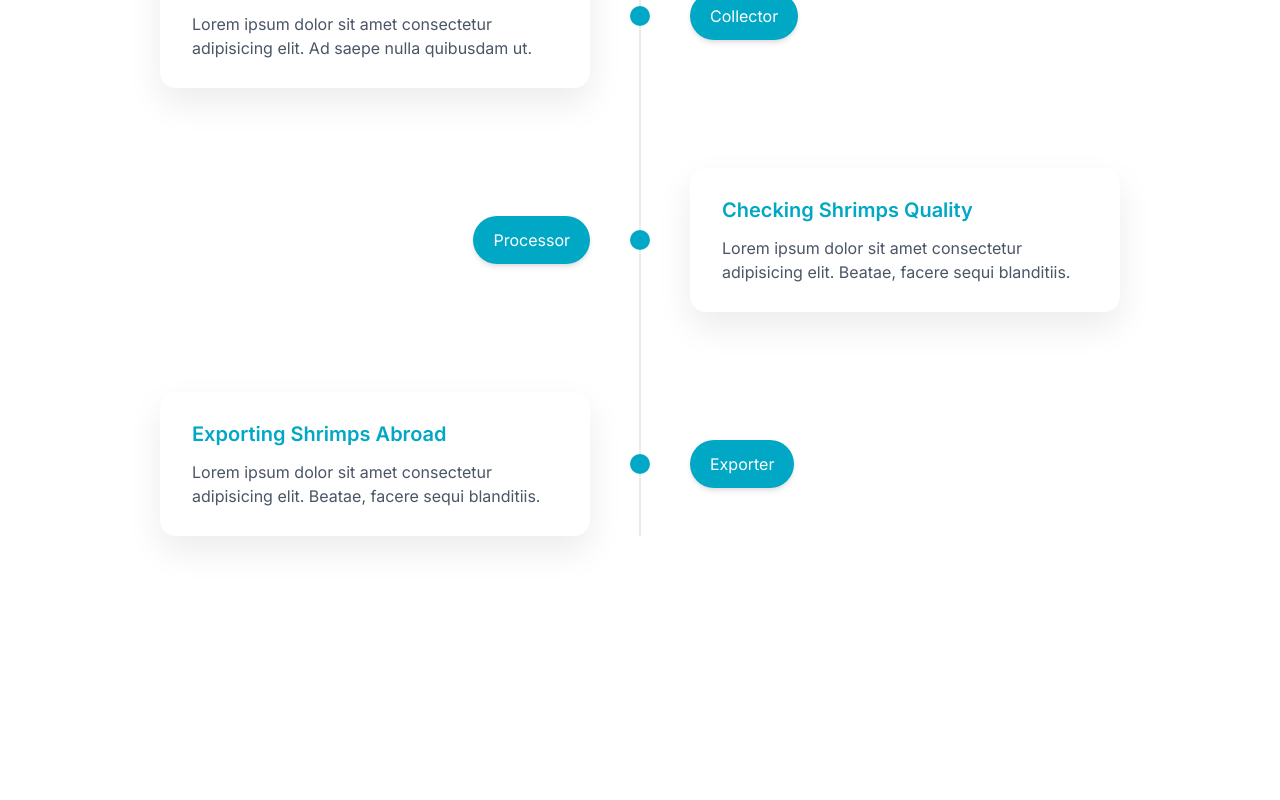
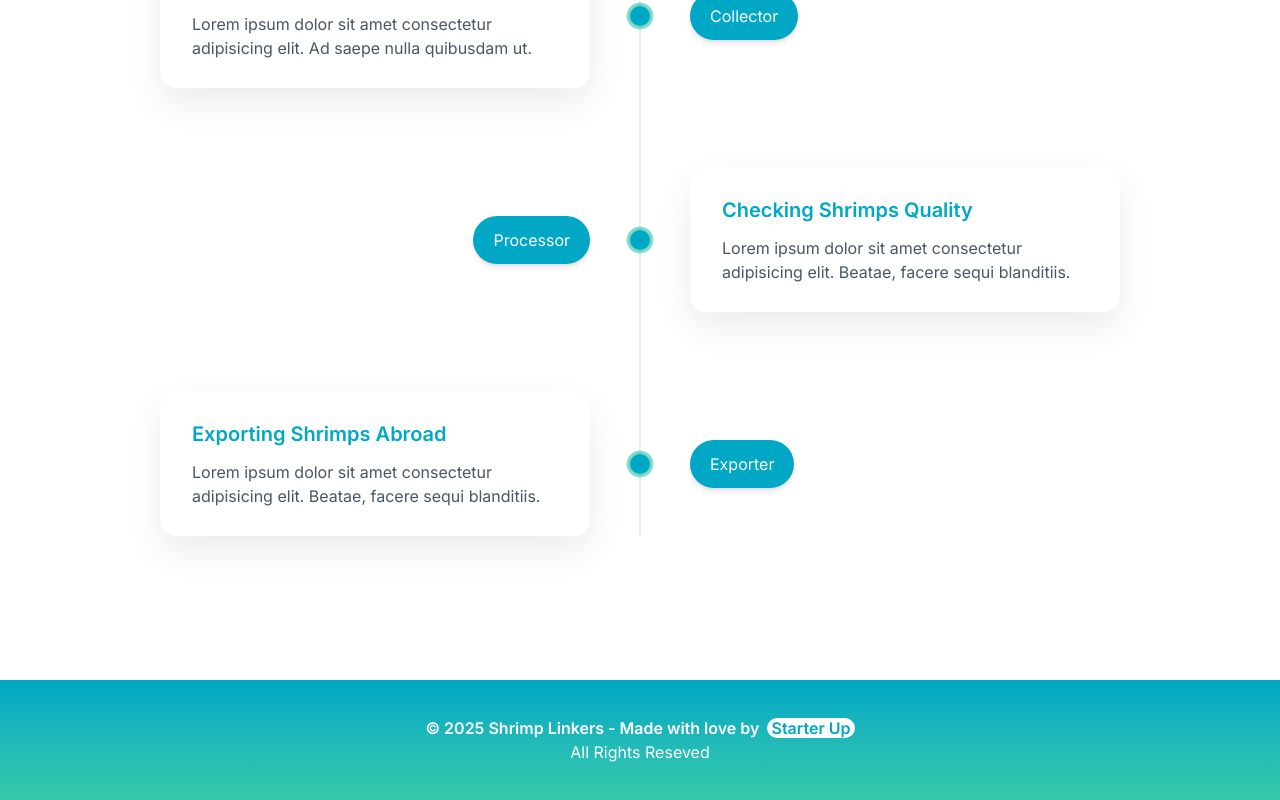
Before and after one commit to Leficullen/starterup-fe, a Next.js app: page / in a window 1280 px wide. Shown: the part 2086-2886 px from the top of the page. Before the commit the page ends 2686 px from the top, so only its background shows below. Built offline with nearby package versions, Linux system fonts and the light colour scheme.

Commit message:
add footer

```diff
--- a/app/ClientLayout.tsx
+++ b/app/ClientLayout.tsx
@@ -2,6 +2,7 @@
 
 import { usePathname } from "next/navigation";
 import Navbar from "@/components/Navbar";
+import Footer from "@/components/Footer";
 
 export default function ClientLayout({
   children,
@@ -19,6 +20,7 @@ export default function ClientLayout({
     <>
       {showNavbar && <Navbar />}
       {children}
+      <Footer/>
     </>
   );
 }
--- a/app/farmer/create-batch/page.tsx
+++ b/app/farmer/create-batch/page.tsx
@@ -6,7 +6,7 @@ import { Card, CardHeader, CardTitle, CardContent } from "@/components/ui/card";
 
 export default function CreateBatch() {
   return (
-    <div className="p-6 max-w-md mx-auto text-white">
+    <div className="p-6 max-w-md mx-auto text-white min-h-screen">
       <h1 className="text-2xl font-semibold">Create New Batch</h1>
 
       <Card className="mt-4 bg-white/10 border-white/20 backdrop-blur-xl">
--- a/app/page.tsx
+++ b/app/page.tsx
@@ -135,9 +135,8 @@ export default function Home() {
         </h2>
       </div> */}
 
-      <div className="w-full flex justify-center  py-16 mt-30">
+      <div className="w-full flex justify-center  py-16 mt-30 mb-20">
         <div className="max-w-5xl w-full px-4 md:px-8 relative">
-          {/* Title */}
           <h2 className="text-2xl md:text-4xl font-bold leading-tight text-center mb-30">
             The workflow of{" "}
             <span className="bg-linear-to-r from-primary to-accent text-transparent bg-clip-text">
@@ -148,7 +147,6 @@ export default function Home() {
           {/* Garis di tengah */}
           <div className="pointer-events-none absolute left-1/2 top-24 bottom-0 -translate-x-1/2 border-l border-gray-300" />
 
-          {/* Timeline items */}
           <div className="space-y-20 relative">
             {timelineItems.map((item, index) => {
               const cardOnRight = index % 2 === 0; // true = card di kanan, date di kiri
@@ -158,15 +156,12 @@ export default function Home() {
                   key={item.role}
                   className="grid grid-cols-[1fr_auto_1fr] items-center gap-5 md:gap-10"
                 >
-                  {/* KIRI */}
                   <div className="flex justify-end">
                     {cardOnRight ? (
-                      // Date pill (kiri)
                       <div className="bg-primary text-white text-sm md:text-base px-5 py-3 rounded-full shadow-md">
                         {item.role}
                       </div>
                     ) : (
-                      // Card (kiri)
                       <div className="bg-white rounded-2xl shadow-[0_15px_35px_rgba(0,0,0,0.08)] px-6 py-6 md:px-8 md:py-7 max-w-xl w-full">
                         <h3 className="text-primary font-semibold text-lg md:text-xl">
                           {item.title}{" "}
@@ -179,13 +174,11 @@ export default function Home() {
                     )}
                   </div>
 
-                  {/* TENGAH: DOT */}
                   <div className="flex justify-center">
                     <div className="w-5 h-5 bg-accent rounded-full z-10 animate-ping " />
                     <div className="absolute w-5 h-5 bg-primary rounded-full z-10 animate " />
                   </div>
 
-                  {/* KANAN */}
                   <div className="flex justify-start">
                     {cardOnRight ? (
                       // Card (kanan)
@@ -199,7 +192,6 @@ export default function Home() {
 
                       </div>
                     ) : (
-                      // Date pill (kanan)
                       <div className="bg-primary text-white text-sm md:text-base px-5 py-3 rounded-full shadow-md">
                         {item.role}
                       </div>
--- a/app/scan/page.tsx
+++ b/app/scan/page.tsx
@@ -60,14 +60,14 @@ export default function ScannerPage() {
                 router.push("/")
               }
 
-              scanner.stop(); // optional: hentikan kamera
+              scanner.stop();
               return;
             }
           } catch (err: any) {
             alert("Error fetching batch: " + err.message);
           }
 
-          // Reset result jika mau terus scan
+          // Reset result kalau mau terus scan
           setTimeout(() => setResult(""), 2000);
         },
         {
--- a/components/Footer.tsx
+++ b/components/Footer.tsx
@@ -2,11 +2,16 @@ import React from 'react'
 
 const Footer = () => {
   return (
-    <div className="bg-linear-to-b from-primary to-accent h-[120px] w-screen my-auto flex flex-col mx-auto justify-center items-center">
-      <h2 className="text-background font-semibold text-center w-full">
-        © 2025 Shrimp Linkers - Made with love by <span className='ml-1 text-primary bg-white rounded-xl px-1'>Starter Up</span>
-      </h2>
-      <p className="text-background">All Rights Reseved</p>
+    <div className="bottom-0 h-fit">
+      <div className="bg-linear-to-b from-primary to-accent h-[120px] w-screen  flex flex-col mx-auto justify-center items-center">
+        <h2 className="text-background font-semibold text-center w-full">
+          © 2025 Shrimp Linkers - Made with love by{" "}
+          <span className="ml-1 text-primary bg-white rounded-xl px-1">
+            Starter Up
+          </span>
+        </h2>
+        <p className="text-background">All Rights Reseved</p>
+      </div>
     </div>
   );
 }
```
